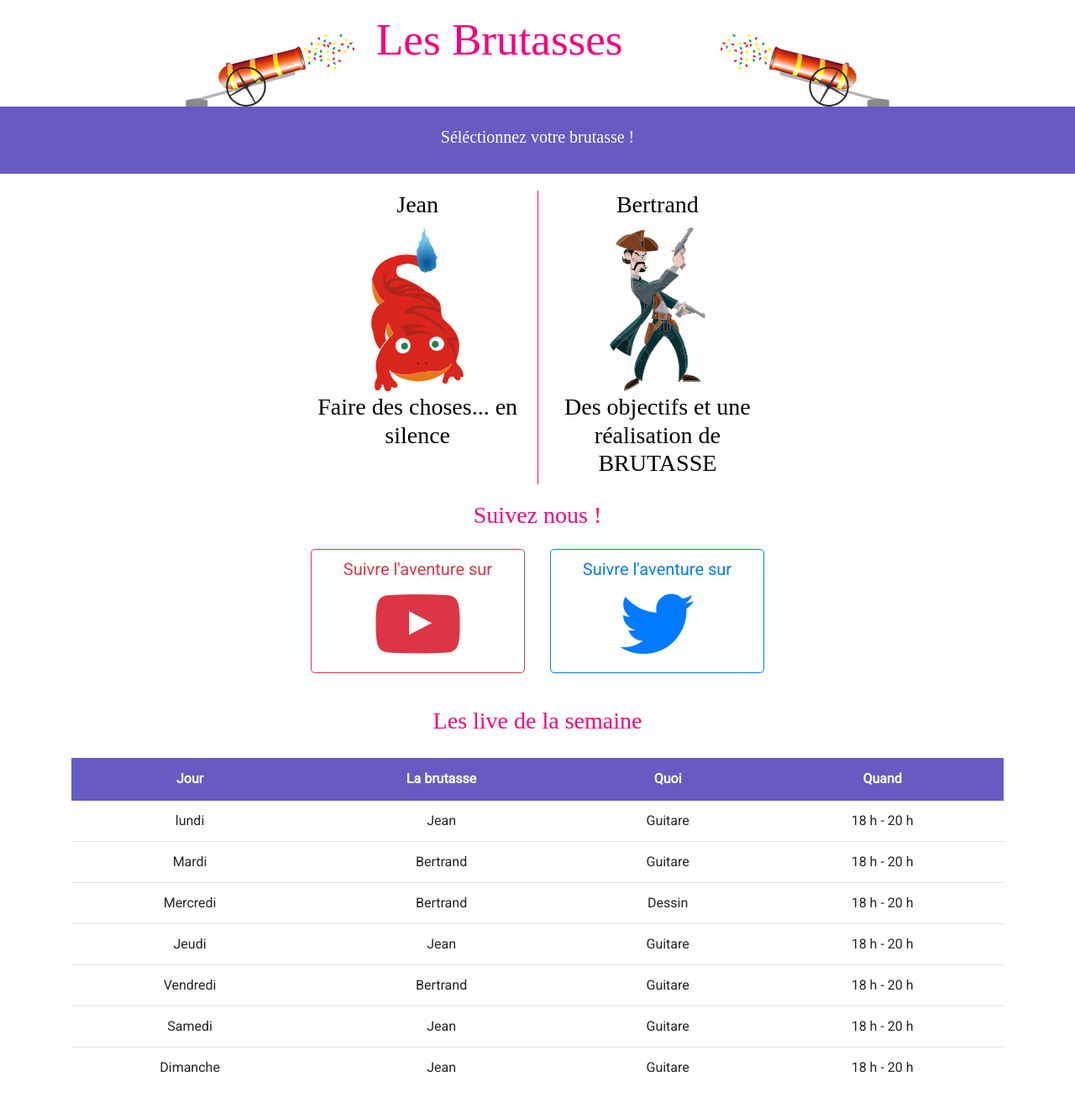
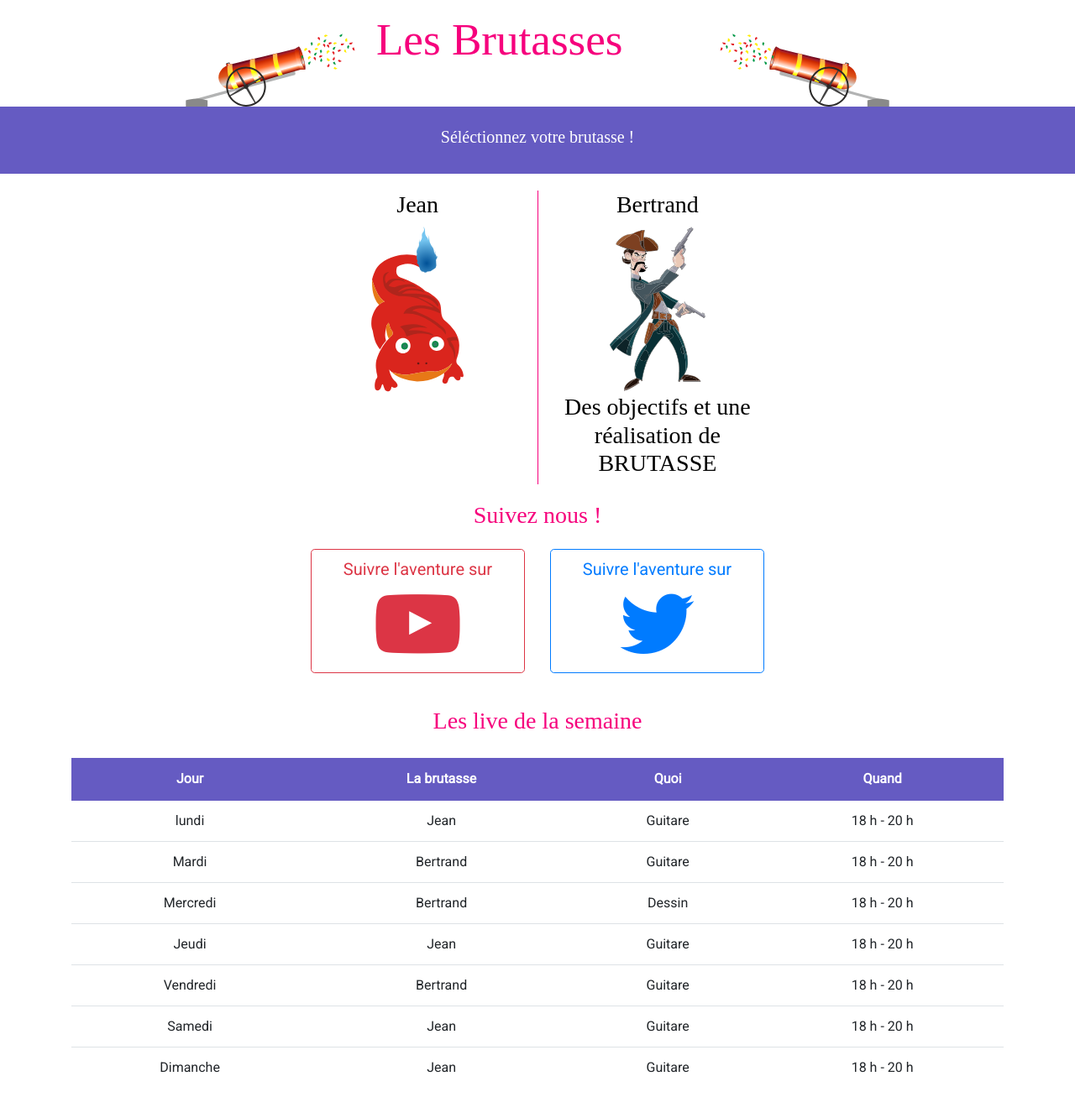
Before and after one commit to lesBrutasses/les_brutasses, a Jekyll site: the page built from index.md, in a window 1280 px wide. Shown: the whole page at 84% size. Built offline with Jekyll 4.4.1, drawn with Linux system fonts in a browser that asks for light colours; some web fonts are replaced; comment, search, counter and statistics services are not loaded.

Commit message:
Modifs Jean

```diff
--- a/_layouts/main.html
+++ b/_layouts/main.html
@@ -37,7 +37,6 @@
 					<a href="jean.html">
 					<h3>Jean</h3>
 						<img src="img/salamandre.svg" style="height: 200px;" alt="Responsive image">
-					<h3>Faire des choses... en silence</h3>
 	            	</a>
 				</div>
 				<div class="col" style="border-left: solid 1px; border-color : #f6007d;">
```
